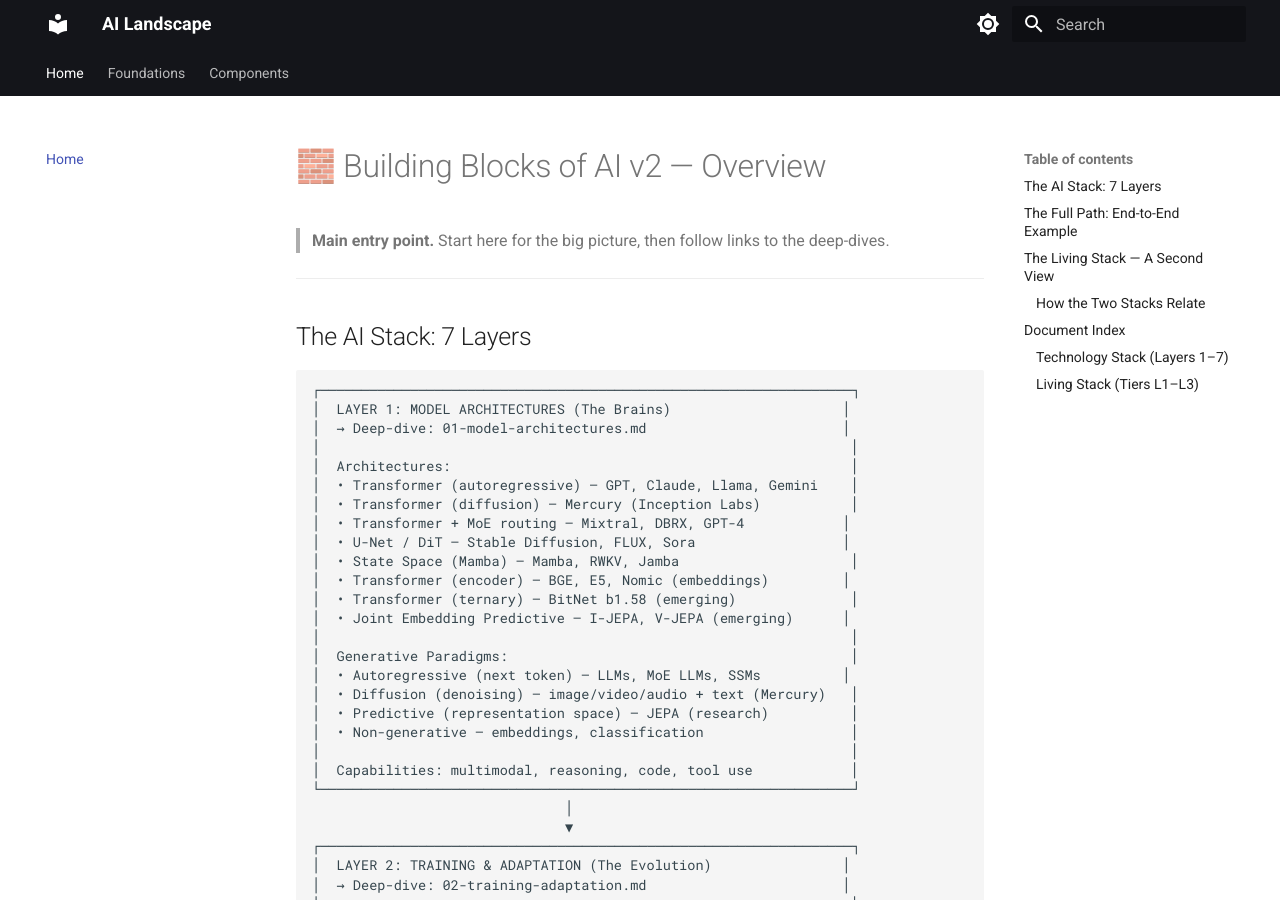
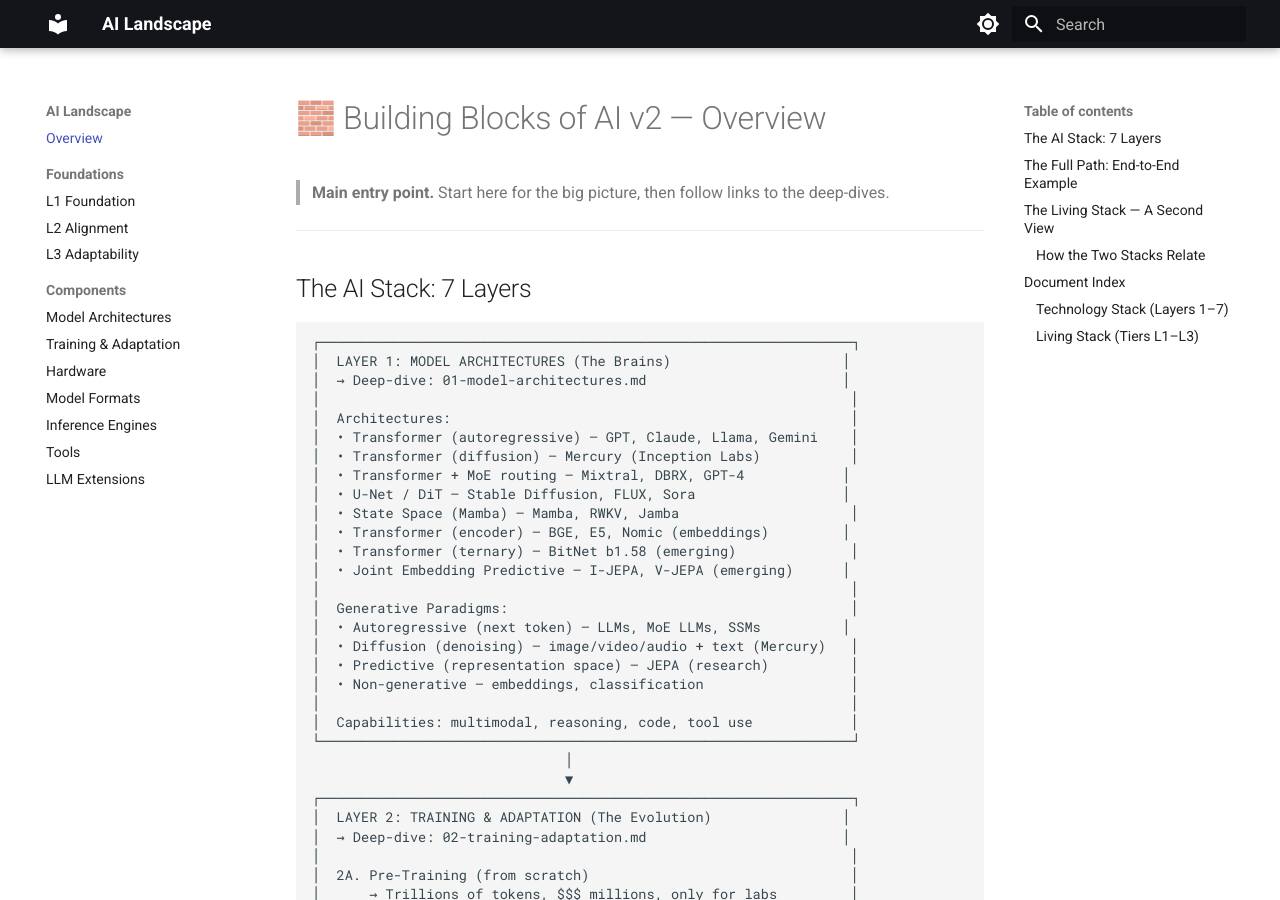
Before and after one commit to jaojbls/ai-landscape, an MkDocs documentation site: the page built from docs/index.md, in a window 1280 px wide and 900 px high. Built offline with MkDocs 1.6.1 and Material for MkDocs 9.7.7, drawn with Linux system fonts in a browser that asks for light colours.

Commit message:
Update theme and navigation layout

```diff
--- a/mkdocs.yml
+++ b/mkdocs.yml
@@ -4,16 +4,15 @@
 
 theme:
   name: material
+  # Set the default theme to light, with a toggle for dark
   palette:
-    - media: "(prefers-color-scheme: light)"
-      scheme: default
+    - scheme: default
       primary: black
       accent: amber
       toggle:
         icon: material/brightness-7
         name: Switch to dark mode
-    - media: "(prefers-color-scheme: dark)"
-      scheme: slate
+    - scheme: slate
       primary: black
       accent: amber
       toggle:
@@ -21,7 +20,7 @@
         name: Switch to light mode
 
   features:
-    - navigation.tabs
+    # Removed navigation.tabs to push everything to the left sidebar
     - navigation.sections
     - search.suggest
     - search.highlight
@@ -34,16 +33,16 @@
   - pymdownx.details
 
 nav:
-  - Home: index.md
+  - Overview: index.md
   - Foundations:
-    - L1 Foundation: L1-foundation.md
-    - L2 Alignment: L2-alignment.md
-    - L3 Adaptability: L3-adaptability.md
+      - L1 Foundation: L1-foundation.md
+      - L2 Alignment: L2-alignment.md
+      - L3 Adaptability: L3-adaptability.md
   - Components:
-    - Model Architectures: 01-model-architectures.md
-    - Training & Adaptation: 02-training-adaptation.md
-    - Hardware: 03-hardware.md
-    - Model Formats: 04-model-formats.md
-    - Inference Engines: 05-inference-engines.md
-    - Tools: 06-tools.md
-    - LLM Extensions: 07-llm-extensions.md
+      - Model Architectures: 01-model-architectures.md
+      - Training & Adaptation: 02-training-adaptation.md
+      - Hardware: 03-hardware.md
+      - Model Formats: 04-model-formats.md
+      - Inference Engines: 05-inference-engines.md
+      - Tools: 06-tools.md
+      - LLM Extensions: 07-llm-extensions.md
```
